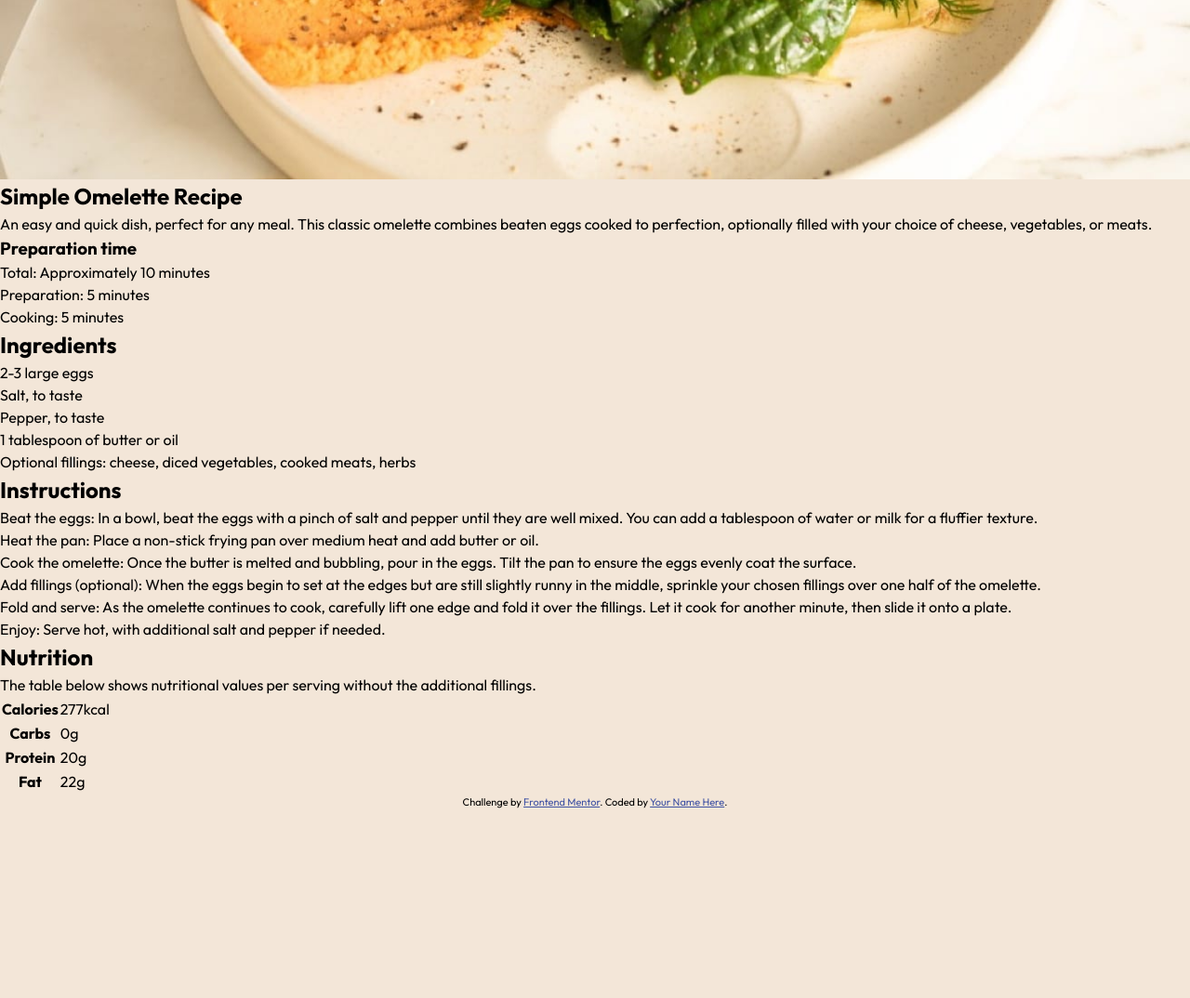
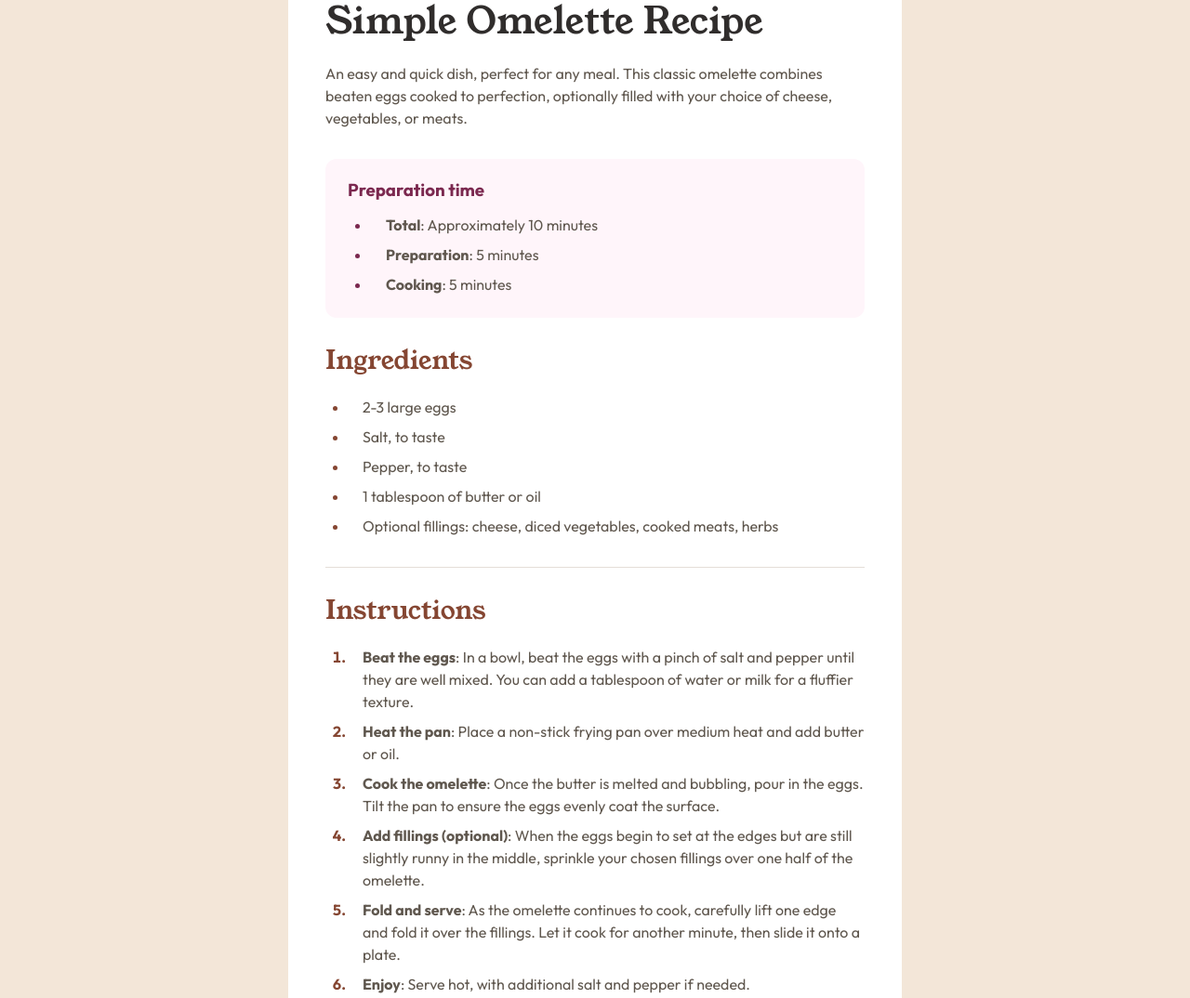
Before and after one commit to NathanGeovane/recipe-page-main, a plain HTML site: page index.html in a window 1280 px wide. Shown: the part 392-1466 px from the top of the page at 93% size. Before the commit the page ends 1264 px from the top, so only its background shows below. Drawn offline with Linux system fonts and the light colour scheme.

Commit message:
Solution1.0

```diff
--- a/index.html
+++ b/index.html
@@ -47,12 +47,14 @@
           class="recipe__img"
         />
         <div class="recipe__content">
+          <div>
             <h1 class="recipe__title">Simple Omelette Recipe</h1>
             <p class="recipe__description">
-            An easy and quick dish, perfect for any meal. This classic omelette
-            combines beaten eggs cooked to perfection, optionally filled with
-            your choice of cheese, vegetables, or meats.
+              An easy and quick dish, perfect for any meal. This classic
+              omelette combines beaten eggs cooked to perfection, optionally
+              filled with your choice of cheese, vegetables, or meats.
             </p>
+          </div>
           <div class="recipe__preptime">
             <h3>Preparation time</h3>
             <ul>
@@ -61,8 +63,9 @@
               <li><span>Cooking</span>: 5 minutes</li>
             </ul>
           </div>
+
           <div class="recipe__ingredients">
-            <h2>Ingredients</h2>
+            <h2 class="sub-title">Ingredients</h2>
             <ul>
               <li>2-3 large eggs</li>
               <li>Salt, to taste</li>
@@ -73,8 +76,9 @@
               </li>
             </ul>
           </div>
+          <div class="divisor"></div>
           <div class="recipe__instructions">
-            <h2>Instructions</h2>
+            <h2 class="sub-title">Instructions</h2>
             <ol>
               <li>
                 <span>Beat the eggs</span>: In a bowl, beat the eggs with a
@@ -106,8 +110,9 @@
               </li>
             </ol>
           </div>
-          <div class="recipe__nutition">
-            <h2>Nutrition</h2>
+          <div class="divisor"></div>
+          <div class="recipe__nutrition">
+            <h2 class="sub-title">Nutrition</h2>
             <p>
               The table below shows nutritional values per serving without the
               additional fillings.
@@ -133,13 +138,17 @@
           </div>
         </div>
       </article>
-    </main>
-
       <div class="attribution">
         Challenge by
         <a href="https://www.frontendmentor.io?ref=challenge" target="_blank"
           >Frontend Mentor</a
-      >. Coded by <a href="#">Your Name Here</a>.
+        >. Coded by
+        <a
+          target="_blank"
+          href="https://www.instagram.com/nathan_geovanes2?igsh=MTl5dWdsd3p3eTI5Yw=="
+          >nathan_geovanes2 on instagram</a
+        >.
       </div>
+    </main>
   </body>
 </html>
--- a/style.css
+++ b/style.css
@@ -14,21 +14,6 @@
 html {
   box-sizing: border-box;
   font-size: 62.5%;
-}
-
-/*
-  Typographic tweaks!
-  3. Add accessible line-height
-  4. Improve text rendering
-*/
-body {
-  line-height: 1.5;
-  -webkit-font-smoothing: antialiased;
-  background-color: var(--clr-stone-100);
-  font-family: "Outfit", sans-serif;
-  font-size: var(--df-font-size);
-
-  font-weight: var(--fw-regular);
 }
 
 /*
@@ -74,7 +59,7 @@ font-family: "Outfit", sans-serif; */
 
   --clr-stone-100: hsl(30, 54%, 90%);
   --clr-stone-150: hsl(30, 18%, 87%);
-  -clr-stone-600: hsl(30, 10%, 34%);
+  --clr-stone-600: hsl(30, 10%, 34%);
   --clr-stone-900: hsl(24, 5%, 18%);
 
   --clr-brown-800: hsl(14, 45%, 36%);
@@ -89,4 +74,189 @@ font-family: "Outfit", sans-serif; */
   --fw-regular: 400;
   --fw-bold: 600;
   --fw-bolder: 700;
+  --serif-font: "Young Serif", serif;
 }
+
+/*
+  Typographic tweaks!
+  3. Add accessible line-height
+  4. Improve text rendering
+*/
+body {
+  line-height: 1.5;
+
+  -webkit-font-smoothing: antialiased;
+  background-color: var(--clr-stone-100);
+  font-family: "Outfit", sans-serif;
+  font-size: var(--df-font-size);
+  color: var(--clr-stone-600);
+  font-weight: var(--fw-regular);
+}
+
+main {
+  padding-bottom: 2rem;
+}
+
+.recipe {
+  max-width: 66rem;
+  margin-bottom: 2rem;
+}
+
+/* .recipe__img {
+  max-width: 100
+} */
+
+.sub-title {
+  color: var(--clr-brown-800);
+  font-family: var(--serif-font);
+  font-size: 2.8rem;
+  font-weight: 400;
+  margin-bottom: 2.4rem;
+  line-height: 1;
+}
+
+.recipe__content {
+  background-color: var(--clr-white);
+  padding: 4rem;
+  display: grid;
+  row-gap: 3.2rem;
+}
+
+.recipe__title {
+  color: var(--clr-stone-900);
+  line-height: 1;
+  font-family: var(--serif-font);
+  font-size: var(--hg-font-size);
+  margin-bottom: 2.4rem;
+  font-weight: 400;
+}
+
+.recipe__preptime {
+  background-color: var(--clr-rose-50);
+  border-radius: 1.2rem;
+  padding: 2.4rem;
+  font-weight: var(--fw-bold);
+  line-height: 1;
+}
+
+.recipe__preptime ul {
+  display: grid;
+  row-gap: 0.8rem;
+}
+
+.recipe__preptime h3 {
+  color: var(--clr-rose-800);
+  margin-bottom: 1.6rem;
+}
+.recipe__preptime li {
+  margin-left: 2.5rem;
+  font-weight: 400;
+  padding-left: 1.6rem;
+  line-height: 1.5;
+}
+.recipe__preptime li span {
+  /* padding-left: 1.6rem; */
+
+  font-weight: var(--fw-bolder);
+}
+.recipe__preptime li::marker {
+  color: var(--clr-rose-800);
+}
+
+.divisor {
+  /* color: var(--clr-stone-150);
+  opacity: 1; */
+  border-bottom: 1px solid var(--clr-stone-150);
+}
+
+.recipe__ingredients ul {
+  display: grid;
+  row-gap: 0.8rem;
+}
+.recipe__ingredients li {
+  margin-left: 2.5rem;
+  padding-left: 1.5rem;
+}
+
+.recipe__ingredients li::marker {
+  color: var(--clr-brown-800);
+}
+
+.recipe__instructions ol {
+  display: grid;
+  row-gap: 0.8rem;
+}
+.recipe__instructions li {
+  margin-left: 2.5rem;
+  padding-left: 1.5rem;
+}
+.recipe__instructions li span {
+  font-weight: var(--fw-bolder);
+}
+
+.recipe__instructions li::marker {
+  color: var(--clr-brown-800);
+  font-weight: var(--fw-bolder);
+}
+
+.recipe__nutrition p {
+  margin-bottom: 2.4rem;
+}
+
+.recipe__nutrition table {
+  border-collapse: collapse;
+  width: 100%;
+}
+
+.recipe__nutrition th,
+.recipe__nutrition td {
+  border-bottom: 1px solid var(--clr-stone-150);
+  padding: 1.2rem 0;
+  text-align: left;
+}
+.recipe__nutrition td {
+  color: var(--clr-brown-800);
+  font-weight: var(--fw-bolder);
+  width: 40%;
+}
+.recipe__nutrition th {
+  font-weight: var(--fw-regular);
+  padding-left: 3rem;
+  width: 40%;
+}
+
+.recipe__nutrition table tr:last-child th,
+.recipe__nutrition table tr:last-child td {
+  border: none;
+}
+
+@media (min-width: 660px) {
+  main {
+    margin: 5rem 0;
+    height: 100%;
+    display: flex;
+    justify-content: center;
+    align-items: center;
+    flex-direction: column;
+  }
+
+  .recipe {
+    background-color: var(--clr-white);
+    display: flex;
+    flex-direction: column;
+    margin-bottom: 5rem;
+
+    align-items: center;
+    border-radius: 2.4rem;
+    padding: 4rem;
+  }
+
+  .recipe__img {
+    /*   padding: 4rem; */
+    border-radius: 12px;
+  }
+
+  .recipe__content {
+    padding: 4rem 0 0 0;
+  }
+}
```
Lines whose indentation alone changed are shown as unchanged.
